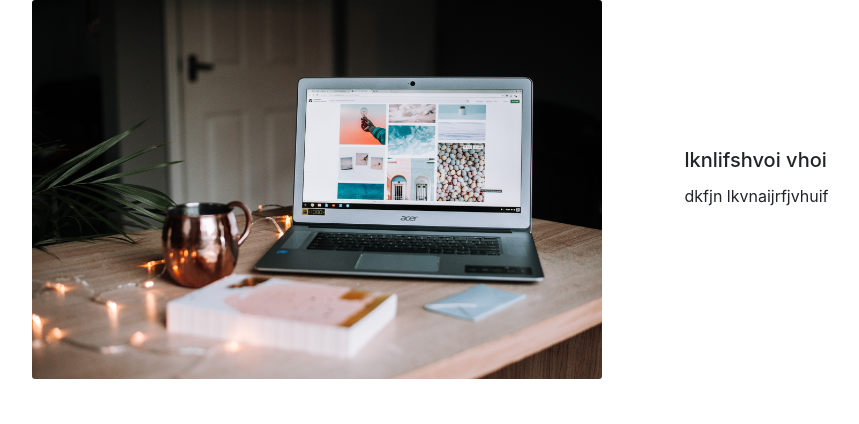
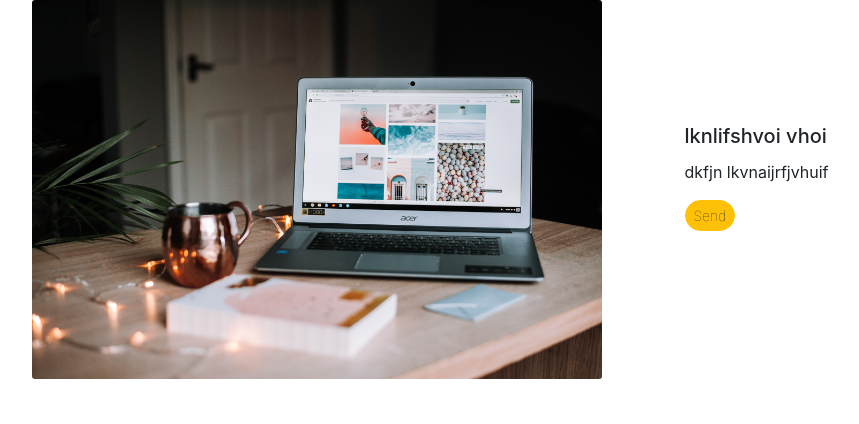
Before and after one commit to TemoyeDennis/My-portfolio, a Django app: page / in a window 1280 px wide. Shown: the part 2128-2552 px from the top of the page, without its empty margins (38-897 px from the left). Run offline with Django 3.2, Linux system fonts and the light colour scheme; data comes from the database, SQL or seed files in the repository; some libraries are stand-ins or nearby versions.

Commit message:
mad changes in project section

```diff
--- a/Templates/app.html
+++ b/Templates/app.html
@@ -147,6 +147,7 @@
           <div class="showcase__description mb-4 color-gray">
         <h5 class="card-title">{{project.title }}</h5>
         <p class="card-text">{{ project.description}}</p>
+              <a type="button" href="#" class="btn btn-warning btn-sm rounded-pill font-weight-lighter" >Send</a>
               </div>
       </div>
     </div>
```
